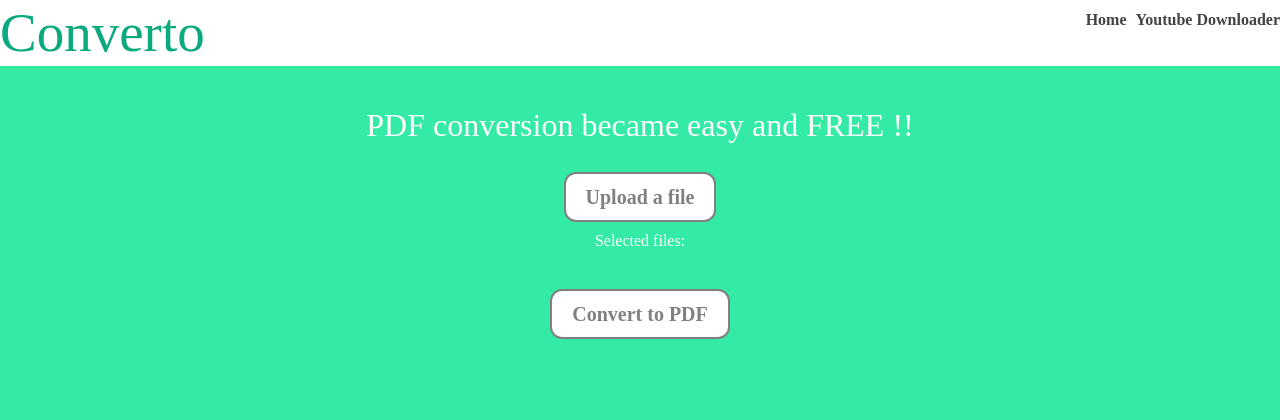
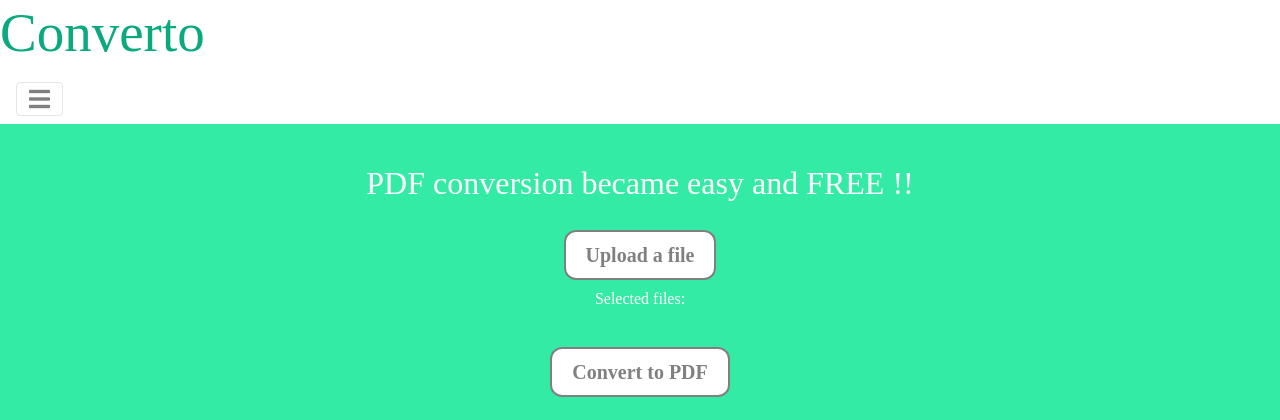
Before and after one commit to dharmakrish6/convertoPdf, a Flask app: page / in a window 1280 px wide. Shown: the top 420 px of the page. Run offline with Flask 2, Linux system fonts and the light colour scheme; some libraries are stand-ins or nearby versions.

Commit message:
fix for navigation bar

```diff
--- a/static/main.css
+++ b/static/main.css
@@ -14,7 +14,7 @@ body {
 
   header {
     background-color: #ffffff;
-    padding: 55px;
+    padding: 30px;
 
   }
 
@@ -166,6 +166,13 @@ and (max-device-width : 823px) {
     font-size: 20px;
 
   }
+  .fa-1x {
+    font-size: 1.5rem;
+    left: 0;
+    }
+    .navbar-toggler.toggler-example {
+    cursor: pointer;
+    }
 }
 
 .fa {
--- a/templates/contact.html
+++ b/templates/contact.html
@@ -8,11 +8,6 @@
 
 
     </form>
-    <!-- <div class="alert alert-warning alert-dismissible fade show">
-      <button type="button" class="close" disabled data-dismiss="alert">&times;</button>
-      <strong>Warning!</strong> This alert box could indicate a warning that might need attention.
-    </div> -->
-
   </div>
   </div>
 
--- a/templates/layout.html
+++ b/templates/layout.html
@@ -1,11 +1,15 @@
 <!DOCTYPE html>
 <html lang="en">
+
 <head>
-  <meta name = "keywords" content = "pdf convert,image to pdf,jpeg to pdf,png to pdf,free pdf converter">
-  <meta name="description" content="This ultimate site will help you to convert images into pdf unlimited times. Enjoy conversion !"/>
+  <meta name="keywords" content="pdf convert,image to pdf,jpeg to pdf,png to pdf,free pdf converter">
+  <meta name="description"
+    content="This ultimate site will help you to convert images into pdf unlimited times. Enjoy conversion !" />
   <meta name="viewport" content="width=device-width, initial-scale=1, shrink-to-fit=no">
   <title>Converto</title>
-  <link rel="stylesheet" href="https://maxcdn.bootstrapcdn.com/bootstrap/4.0.0/css/bootstrap.min.css" integrity="sha384-Gn5384xqQ1aoWXA+058RXPxPg6fy4IWvTNh0E263XmFcJlSAwiGgFAW/dAiS6JXm" crossorigin="anonymous">
+  <link rel="stylesheet" href="https://maxcdn.bootstrapcdn.com/bootstrap/4.0.0/css/bootstrap.min.css"
+    integrity="sha384-Gn5384xqQ1aoWXA+058RXPxPg6fy4IWvTNh0E263XmFcJlSAwiGgFAW/dAiS6JXm" crossorigin="anonymous">
+    <link href="https://use.fontawesome.com/releases/v5.0.4/css/all.css" rel="stylesheet">
   <link rel="stylesheet" href="https://cdnjs.cloudflare.com/ajax/libs/font-awesome/4.7.0/css/font-awesome.min.css">
   <link rel="stylesheet" href="{{url_for('static',filename='main.css')}}">
 
@@ -13,15 +17,43 @@
 
 <body>
   <header>
+
     <div class="">
-      <strong><nav>
-        <ul class="menu">
-          <li><a href="/">Home</a></li>
-          <li><a href="/youtube">Youtube Downloader</a></li>
-          <!-- <li><a href="/contact">URL shorten</a></li> -->
+
+      <h1 class="logo">Converto</h1>
+      <!--Navbar-->
+      <nav class="navbar navbar-light light-blue lighten-4">
+
+        <!-- Navbar brand
+  <a class="navbar-brand" href="#">Menu</a> -->
+
+        <!-- Collapse button -->
+        <button class="navbar-toggler toggler-example" type="button" data-toggle="collapse"
+          data-target="#navbarSupportedContent1" aria-controls="navbarSupportedContent1" aria-expanded="false"
+          aria-label="Toggle navigation"><span class="dark-blue-text"><i class="fas fa-bars fa-1x"></i></span></button>
+
+        <!-- Collapsible content -->
+        <div class="collapse navbar-collapse" id="navbarSupportedContent1">
+
+          <!-- Links -->
+          <ul class="navbar-nav mr-auto">
+            <li class="nav-item active">
+              <a class="nav-link" href="/">Home <span class="sr-only">(current)</span></a>
+            </li>
+            <li class="nav-item">
+              <a class="nav-link" href="/youtube">Youtube Downloader</a>
+            </li>
+            <li class="nav-item">
+              <a class="nav-link" href="/contact">Contact Us</a>
+            </li>
           </ul>
-      </nav></strong>
-      <h1 class="logo">Converto</h1>
+          <!-- Links -->
+
+        </div>
+        <!-- Collapsible content -->
+
+      </nav>
+      <!--/.Navbar-->
 
     </div>
   </header>
@@ -30,9 +62,15 @@
     {%block content%}
     {%endblock%}
   </div>
-  <script src="https://code.jquery.com/jquery-3.2.1.slim.min.js" integrity="sha384-KJ3o2DKtIkvYIK3UENzmM7KCkRr/rE9/Qpg6aAZGJwFDMVNA/GpGFF93hXpG5KkN" crossorigin="anonymous"></script>
-<script src="https://cdnjs.cloudflare.com/ajax/libs/popper.js/1.12.9/umd/popper.min.js" integrity="sha384-ApNbgh9B+Y1QKtv3Rn7W3mgPxhU9K/ScQsAP7hUibX39j7fakFPskvXusvfa0b4Q" crossorigin="anonymous"></script>
-<script src="https://maxcdn.bootstrapcdn.com/bootstrap/4.0.0/js/bootstrap.min.js" integrity="sha384-JZR6Spejh4U02d8jOt6vLEHfe/JQGiRRSQQxSfFWpi1MquVdAyjUar5+76PVCmYl" crossorigin="anonymous"></script>
+  <script src="https://code.jquery.com/jquery-3.2.1.slim.min.js"
+    integrity="sha384-KJ3o2DKtIkvYIK3UENzmM7KCkRr/rE9/Qpg6aAZGJwFDMVNA/GpGFF93hXpG5KkN"
+    crossorigin="anonymous"></script>
+  <script src="https://cdnjs.cloudflare.com/ajax/libs/popper.js/1.12.9/umd/popper.min.js"
+    integrity="sha384-ApNbgh9B+Y1QKtv3Rn7W3mgPxhU9K/ScQsAP7hUibX39j7fakFPskvXusvfa0b4Q"
+    crossorigin="anonymous"></script>
+  <script src="https://maxcdn.bootstrapcdn.com/bootstrap/4.0.0/js/bootstrap.min.js"
+    integrity="sha384-JZR6Spejh4U02d8jOt6vLEHfe/JQGiRRSQQxSfFWpi1MquVdAyjUar5+76PVCmYl"
+    crossorigin="anonymous"></script>
 
   <footer>
     <a href="https://www.linkedin.com/in/dharmakrish" class="fa fa-linkedin"></a>
@@ -42,4 +80,5 @@
     <a href="https://www.youtube.com/c/TechieQA" class="fa fa-youtube" target="_blank"></a>
   </footer>
 </body>
+
 </html>
```
Lines whose indentation alone changed are shown as unchanged.
